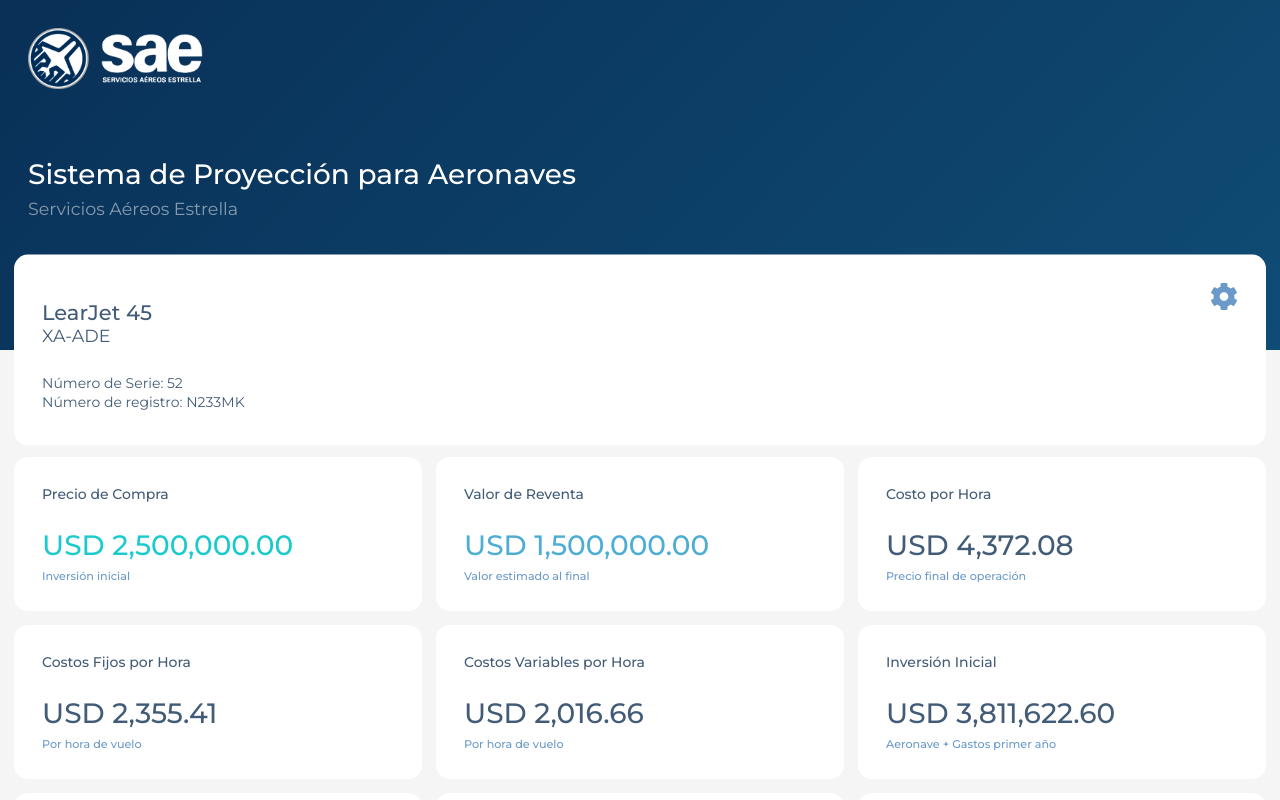
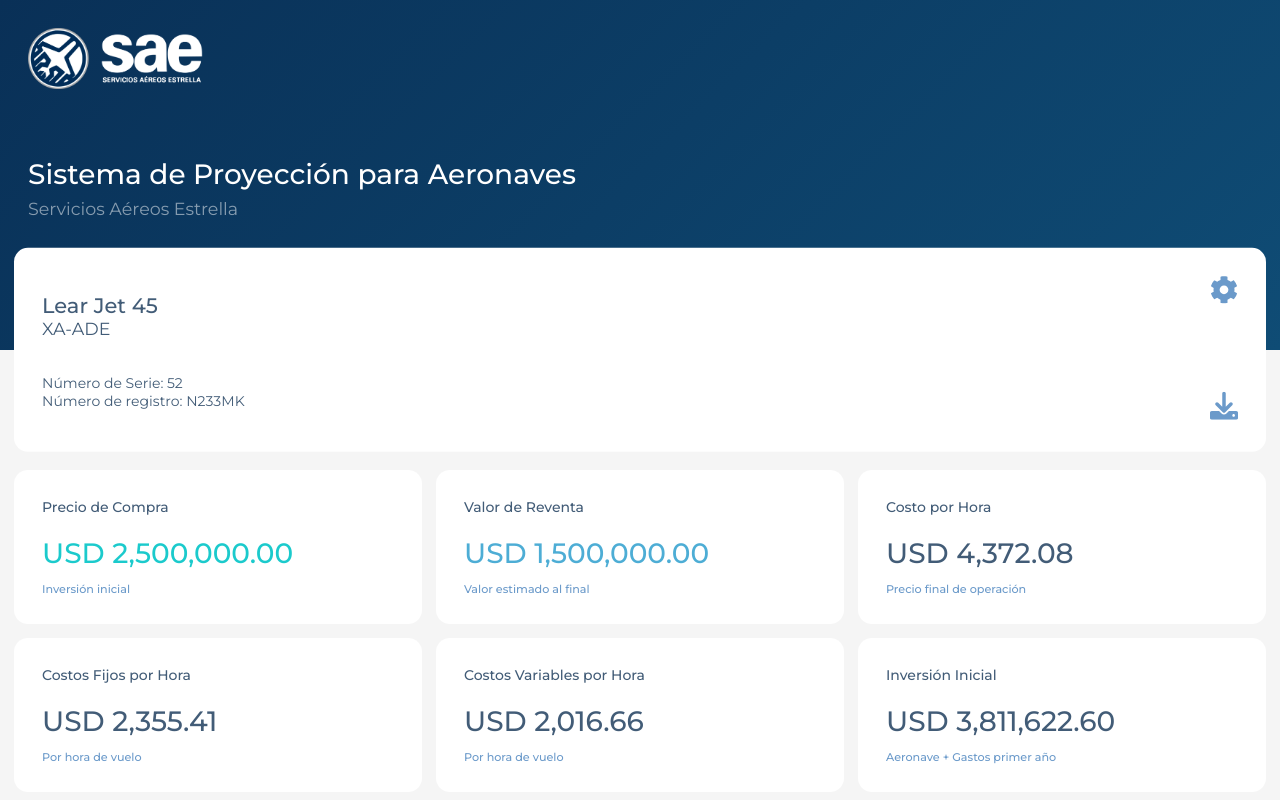
Before and after one commit to Servicios-Aereos-Estrella-SAE/aircraft-cost-calculator, a Nuxt app: page /calculadora in a window 1280 px wide. Shown: the top 800 px of the page. Built offline with nearby package versions, Linux system fonts and the light colour scheme.

Commit message:
feat(calculos): implement image download functionality using html2canvas and enhance UI layout with new download button

```diff
--- a/app/pages/calculadora/index.controller.ts
+++ b/app/pages/calculadora/index.controller.ts
@@ -1,4 +1,5 @@
 import { defineComponent, reactive, computed, watch, ref } from 'vue'
+import html2canvas from 'html2canvas'
 import jsonParams from './src/params.json'
 
 /**
@@ -665,6 +666,67 @@ export default defineComponent({
     }
 
     /**
+     * Descarga la página actual como imagen PNG
+     * Utiliza html2canvas para generar una captura de la página
+     */
+    const downloadAsImage = async () => {
+      try {
+        // Obtener el elemento que contiene toda la página
+        const element = document.querySelector('.page-wrapper') as HTMLElement
+        if (!element) {
+          console.error('No se encontró el elemento .page-wrapper')
+          return
+        }
+
+        // Ocultar elementos de UI antes de la captura
+        const downloadBox = document.querySelector('.download-box') as HTMLElement
+        const configToggle = document.querySelector('.configuration-toggle') as HTMLElement
+
+        const originalDownloadDisplay = downloadBox?.style.display || ''
+        const originalConfigDisplay = configToggle?.style.display || ''
+
+        if (downloadBox) downloadBox.style.display = 'none'
+        if (configToggle) configToggle.style.display = 'none'
+
+        // Configurar las opciones para html2canvas
+        const canvas = await html2canvas(element, {
+          backgroundColor: '#f5f5f5', // Respeta el color de fondo original
+          scale: 2, // Mayor resolución
+          useCORS: true,
+          allowTaint: true,
+          scrollX: 0,
+          scrollY: 0,
+          width: element.scrollWidth,
+          height: element.scrollHeight
+        })
+
+        // Restaurar la visibilidad de los elementos
+        if (downloadBox) downloadBox.style.display = originalDownloadDisplay
+        if (configToggle) configToggle.style.display = originalConfigDisplay
+
+        // Crear el enlace de descarga
+        const link = document.createElement('a')
+        link.download = `calculadora-aeronave-${new Date().toISOString().split('T')[0]}.png`
+        link.href = canvas.toDataURL('image/png')
+
+        // Activar la descarga
+        document.body.appendChild(link)
+        link.click()
+        document.body.removeChild(link)
+
+      } catch (error) {
+        console.error('Error al descargar la imagen:', error)
+
+        // Restaurar la visibilidad de los elementos en caso de error
+        const downloadBox = document.querySelector('.download-box') as HTMLElement
+        const configToggle = document.querySelector('.configuration-toggle') as HTMLElement
+
+        if (downloadBox) downloadBox.style.display = ''
+        if (configToggle) configToggle.style.display = ''
+      }
+    }
+
+    /**
      * Calcula la inversión inicial requerida
      * Suma el precio de la aeronave más el costo anual de operación
      * @returns {number} Inversión inicial total
@@ -879,6 +941,7 @@ export default defineComponent({
       costosOpcionales,
       validationMessage,
       toggleConfiguration,
+      downloadAsImage,
       formattedCostoMttoInflacion,
       updateParam,
       updateCurrencyField,
--- a/app/pages/calculadora/index.style.scss
+++ b/app/pages/calculadora/index.style.scss
@@ -50,6 +50,7 @@ $radius: 1rem;
     color: white;
     position: relative;
     box-sizing: border-box;
+    padding-top: 2rem;
 
     @media screen and (max-width: 768px) {
       height: 20rem;
@@ -63,7 +64,6 @@ $radius: 1rem;
       width: 100%;
       max-width: 12.5rem;
       object-fit: contain;
-      margin-top: 2rem;
       margin-left: 1rem;
 
       @media screen and (max-width: 768px) {
@@ -92,7 +92,7 @@ $radius: 1rem;
       }
 
       @media screen and (max-width: 480px) {
-        font-size: 1.5rem;
+        font-size: 1.25rem;
         bottom: 4rem;
         padding-left: 0.5rem;
         padding-right: 0.5rem;
@@ -141,15 +141,28 @@ $radius: 1rem;
       top: 2rem;
       right: 2rem;
 
-      @media screen and (max-width: 768px) {
-        top: 1.5rem;
-        right: 1.5rem;
+      button {
+        background: none;
+        border: none;
+        cursor: pointer;
+        padding: 0;
+        margin: 0;
+
+        svg {
+          width: 2rem;
+          fill: $color-text-light;
+
+          @media screen and (max-width: 480px) {
+            width: 1.5rem;
+          }
+        }
       }
+    }
 
-      @media screen and (max-width: 480px) {
-        top: 1rem;
-        right: 1rem;
-      }
+    .download-box {
+      position: absolute;
+      bottom: 2rem;
+      right: 2rem;
 
       button {
         background: none;
@@ -199,7 +212,6 @@ $radius: 1rem;
     }
 
     .aircraft-details {
-      line-height: 0.3rem;
       margin-top: 2.5rem;
 
       @media screen and (max-width: 768px) {
@@ -235,7 +247,8 @@ $radius: 1rem;
       border-radius: $radius;
       padding: 2rem;
       min-height: 7rem;
-      position: relative;
+      display: flex;
+      flex-direction: column;
 
       @media screen and (max-width: 768px) {
         padding: 1.5rem;
@@ -248,11 +261,15 @@ $radius: 1rem;
       }
 
       .indicator-content {
+        display: flex;
+        flex-direction: column;
+        height: 100%;
 
         .indicator-label {
           font-size: 1rem;
           font-weight: 500;
           color: $color-text;
+          margin-bottom: 0.5rem;
 
           @media screen and (max-width: 480px) {
             font-size: 0.9rem;
@@ -262,17 +279,17 @@ $radius: 1rem;
         .indicator-value {
           font-size: 2rem;
           font-weight: 500;
-          position: absolute;
-          bottom: 3.5rem;
+          flex: 1;
+          display: flex;
+          align-items: center;
+          margin: 0.5rem 0;
 
           @media screen and (max-width: 768px) {
             font-size: 1.75rem;
-            bottom: 3rem;
           }
 
           @media screen and (max-width: 480px) {
             font-size: 1.5rem;
-            bottom: 2.5rem;
           }
         }
 
@@ -280,16 +297,10 @@ $radius: 1rem;
           font-size: 0.8rem;
           font-weight: 500;
           color: $color-text-light;
-          position: absolute;
-          bottom: 2rem;
-
-          @media screen and (max-width: 768px) {
-            bottom: 1.75rem;
-          }
+          margin-top: auto;
 
           @media screen and (max-width: 480px) {
             font-size: 0.75rem;
-            bottom: 1.5rem;
           }
         }
 
@@ -408,7 +419,7 @@ $radius: 1rem;
       flex-direction: column;
 
       .breakdown-header {
-        background:rgb(226, 237, 249);
+        background: rgb(226, 237, 249);
         padding: 1.5rem 2rem;
         border-bottom: 1px solid rgba(0, 0, 0, 0.06);
 
@@ -741,7 +752,8 @@ $radius: 1rem;
                 width: 100%;
                 display: block;
 
-                .currency, .icon {
+                .currency,
+                .icon {
                   position: absolute;
                   left: 1rem;
                   top: 50%;
@@ -753,8 +765,8 @@ $radius: 1rem;
                   font-size: 0.95rem;
                 }
 
-                .currency + .form-input,
-                .icon + .form-input {
+                .currency+.form-input,
+                .icon+.form-input {
                   padding-left: 2.8rem;
                 }
 
@@ -887,7 +899,7 @@ $radius: 1rem;
           }
         }
 
-                .form-actions {
+        .form-actions {
           display: flex;
           justify-content: center;
           gap: 1rem;
@@ -962,7 +974,7 @@ $radius: 1rem;
           }
         }
 
-                // Summary styles
+        // Summary styles
         .summary {
           background: #f8f9fa;
           border-radius: $radius;
@@ -1104,7 +1116,7 @@ $radius: 1rem;
           }
         }
 
-                // Table styles
+        // Table styles
         .table-container {
           background: white;
           border-radius: $radius;
--- a/app/pages/calculadora/index.vue
+++ b/app/pages/calculadora/index.vue
@@ -17,7 +17,7 @@
       <div class="content-wrapper">
         <div class="aircraft-info-card">
           <h2 class="aircraft-title">
-            LearJet 45
+            Lear Jet 45
           </h2>
           <p class="aircraft-registration">
             XA-ADE
@@ -25,8 +25,7 @@
           <div class="aircraft-details">
             <p>
               Número de Serie: 52
-            </p>
-            <p>
+              <br>
               Número de registro: N233MK
             </p>
           </div>
@@ -42,6 +41,12 @@
                 <path
                   d="M12,9.059V6.5c0-0.256-0.098-0.512-0.293-0.708C11.512,5.597,11.256,5.5,11,5.5s-0.512,0.097-0.707,0.292L4,12l6.293,6.207  C10.488,18.402,10.744,18.5,11,18.5s0.512-0.098,0.707-0.293S12,17.755,12,17.5v-2.489c2.75,0.068,5.755,0.566,8,3.989v-1  C20,13.367,16.5,9.557,12,9.059z" />
               </svg>
+            </button>
+          </div>
+
+          <div v-if="!showConfiguration" class="download-box">
+            <button @click="downloadAsImage">
+              <svg viewBox="0 0 512 512" xmlns="http://www.w3.org/2000/svg"><path d="M480 352h-133.5l-45.25 45.25C289.2 409.3 273.1 416 256 416s-33.16-6.656-45.25-18.75L165.5 352H32c-17.67 0-32 14.33-32 32v96c0 17.67 14.33 32 32 32h448c17.67 0 32-14.33 32-32v-96C512 366.3 497.7 352 480 352zM432 456c-13.2 0-24-10.8-24-24c0-13.2 10.8-24 24-24s24 10.8 24 24C456 445.2 445.2 456 432 456zM233.4 374.6C239.6 380.9 247.8 384 256 384s16.38-3.125 22.62-9.375l128-128c12.49-12.5 12.49-32.75 0-45.25c-12.5-12.5-32.76-12.5-45.25 0L288 274.8V32c0-17.67-14.33-32-32-32C238.3 0 224 14.33 224 32v242.8L150.6 201.4c-12.49-12.5-32.75-12.5-45.25 0c-12.49 12.5-12.49 32.75 0 45.25L233.4 374.6z"/></svg>
             </button>
           </div>
         </div>
```
